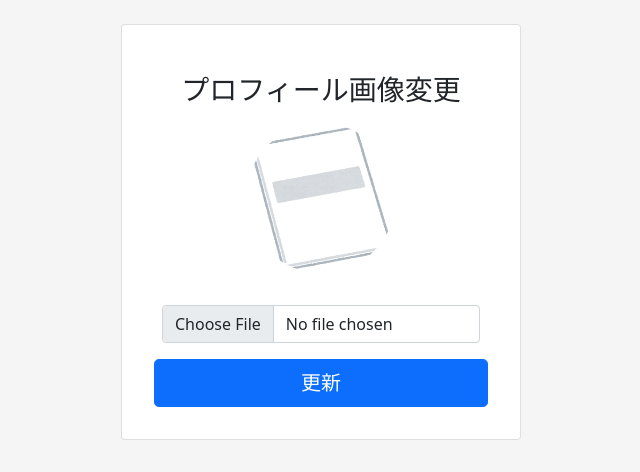
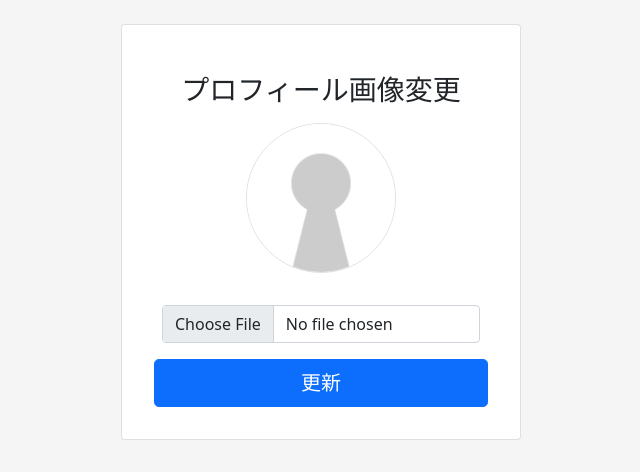
Before and after one commit to Kyoishi/Groovy_web, a Django app: page /accounts/profile/ in a window 1280 px wide. Shown: the top 472 px of the page, without its empty margins (319-959 px from the left). Run offline with Django 3.2, Linux system fonts and the light colour scheme; the visitor is signed in with stand-in values (Sample User, id 1); some libraries are stand-ins or nearby versions.

Commit message:
Add accounts no-image.png

```diff
--- a/templates/accounts/profile.html
+++ b/templates/accounts/profile.html
@@ -9,6 +9,10 @@
   <style type="text/css">
       main > section > .mx-auto {
           max-width: 400px;
+      }
+      .profile {
+          width: 150px;
+          height: 150px;
       }
   </style>
 {% endblock %}
@@ -23,9 +27,9 @@
         <div class="card-body">
           <h1 class="h3 mb-3">プロフィール画像変更</h1>
           {% if user.profile_image %}
-            <img src="{{ user.profile_image.url }}" class="rounded-circle" width="150" height="150">
+            <img src="{{ user.profile_image.url }}" class="rounded-circle border profile">
           {% else %}
-            <img src="{% static 'accounts/images/no-image.png' %}" class="rounded-circle" width="150" height="150">
+            <img src="{% static 'accounts/images/no-image.png' %}" class="rounded-circle border profile">
           {% endif %}
           <form action="" method="post" enctype="multipart/form-data" class="row m-3 g-3" novalidate>
             <div>
```
Also changed, not shown: static/accounts/images/no-image.png (added).
